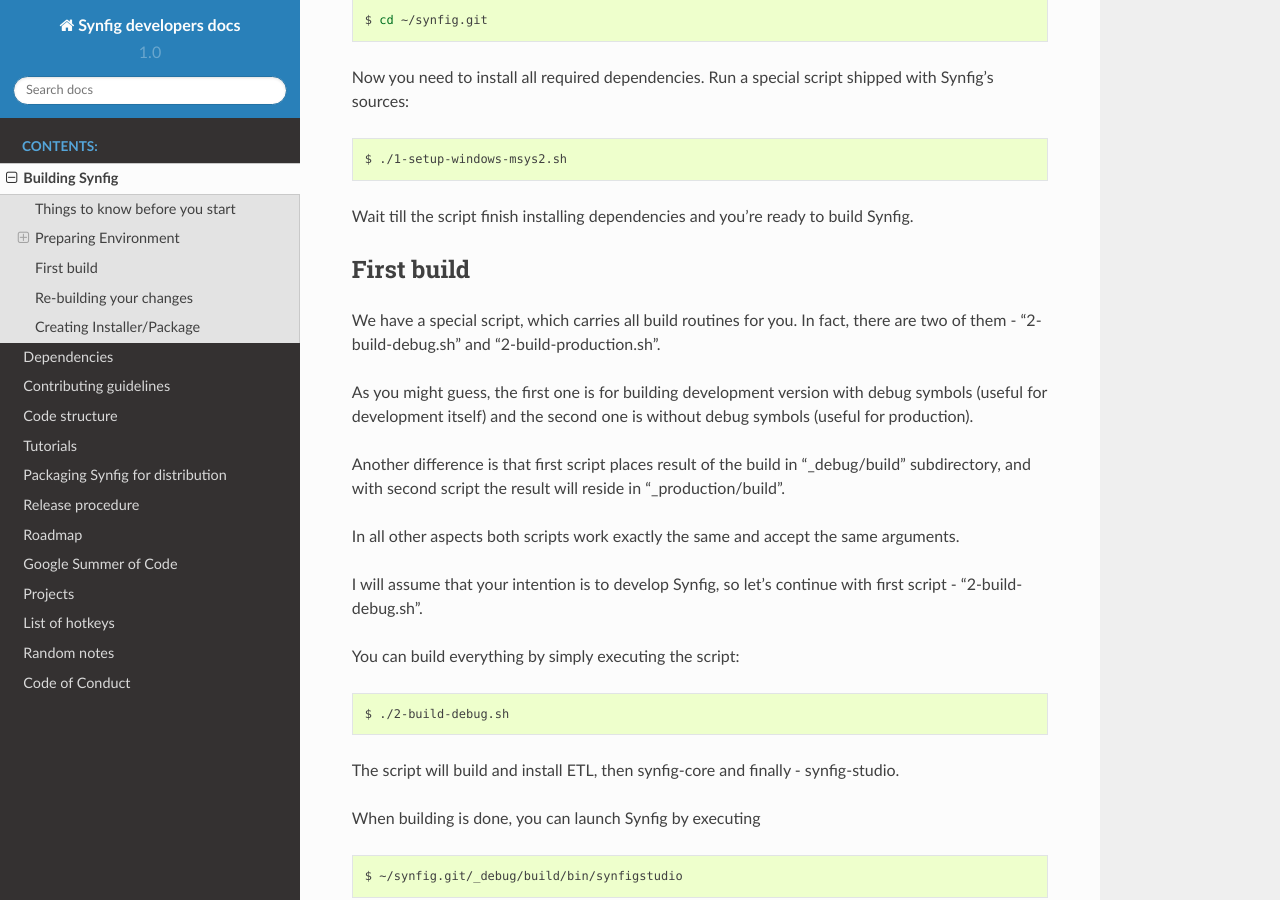
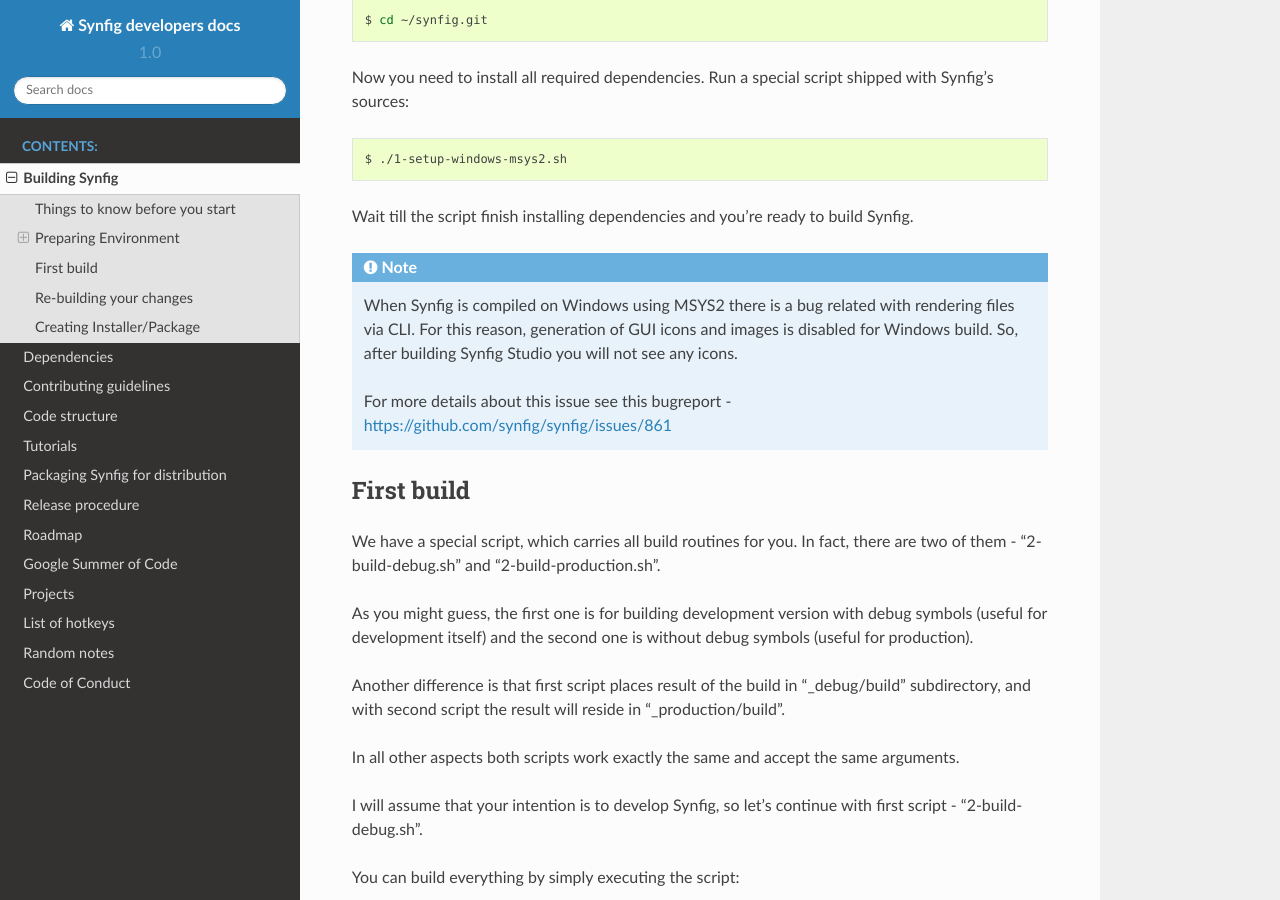
Before and after one commit to synfig/synfig-docs-dev, a Sphinx documentation site: the page built from docs/common/building.rst, in a window 1280 px wide and 900 px high, scrolled down 2690 px. Built offline with Sphinx 7.4.7 and the Read the Docs theme 2.0.0, drawn with Linux system fonts in a browser that asks for light colours.

Commit message:
Add note about images/icons and building on MSYS2

```diff
--- a/docs/common/building.rst
+++ b/docs/common/building.rst
@@ -123,6 +123,13 @@
     $ ./1-setup-windows-msys2.sh
 
 Wait till the script finish installing dependencies and you're ready to build Synfig.
+
+.. note::
+    When Synfig is compiled on Windows using MSYS2 there is a bug related with rendering files via CLI.
+    For this reason, generation of GUI icons and images is disabled for Windows build. So, after building
+    Synfig Studio you will not see any icons.
+
+    For more details about this issue see this bugreport  - https://github.com/synfig/synfig/issues/861
 
 First build
 ~~~~~~~~~~~~~~~~~~~~~~~
```
